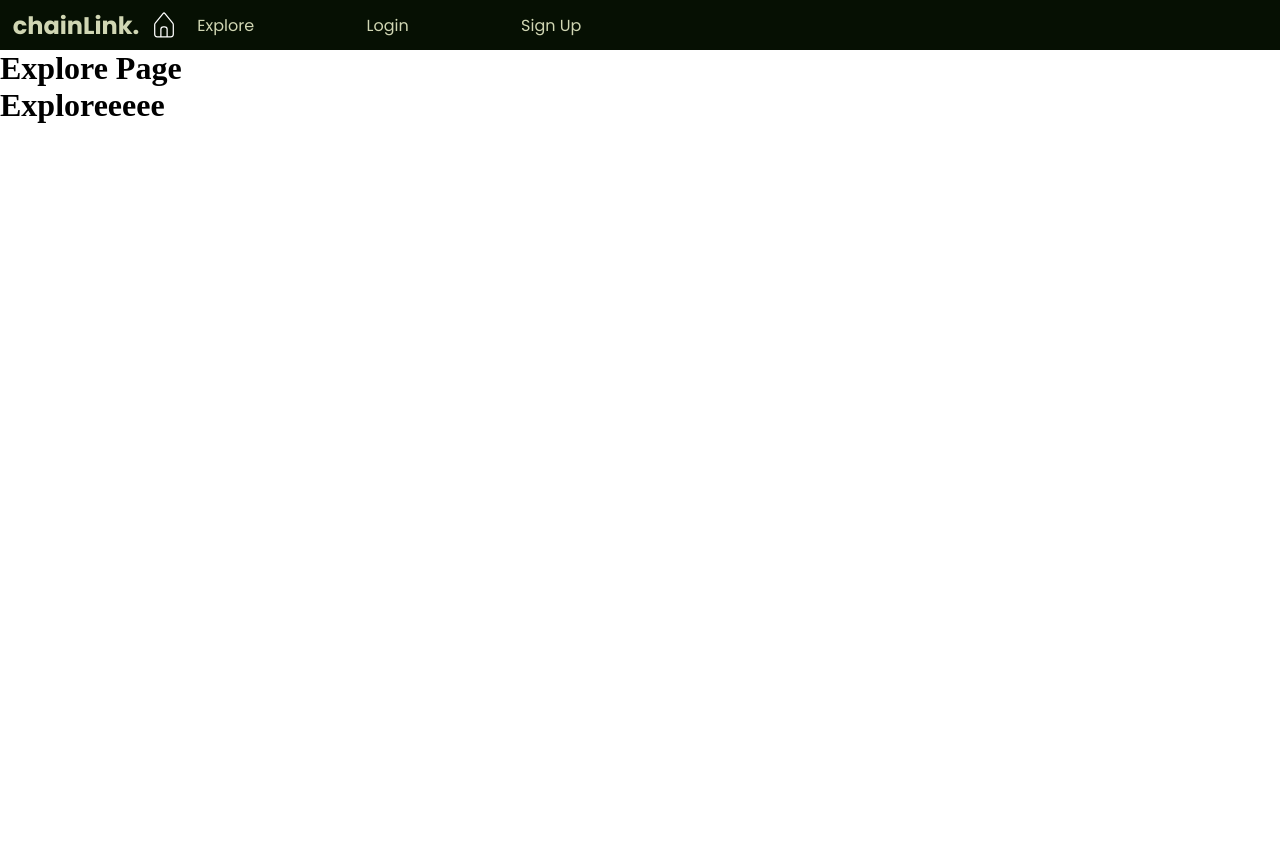
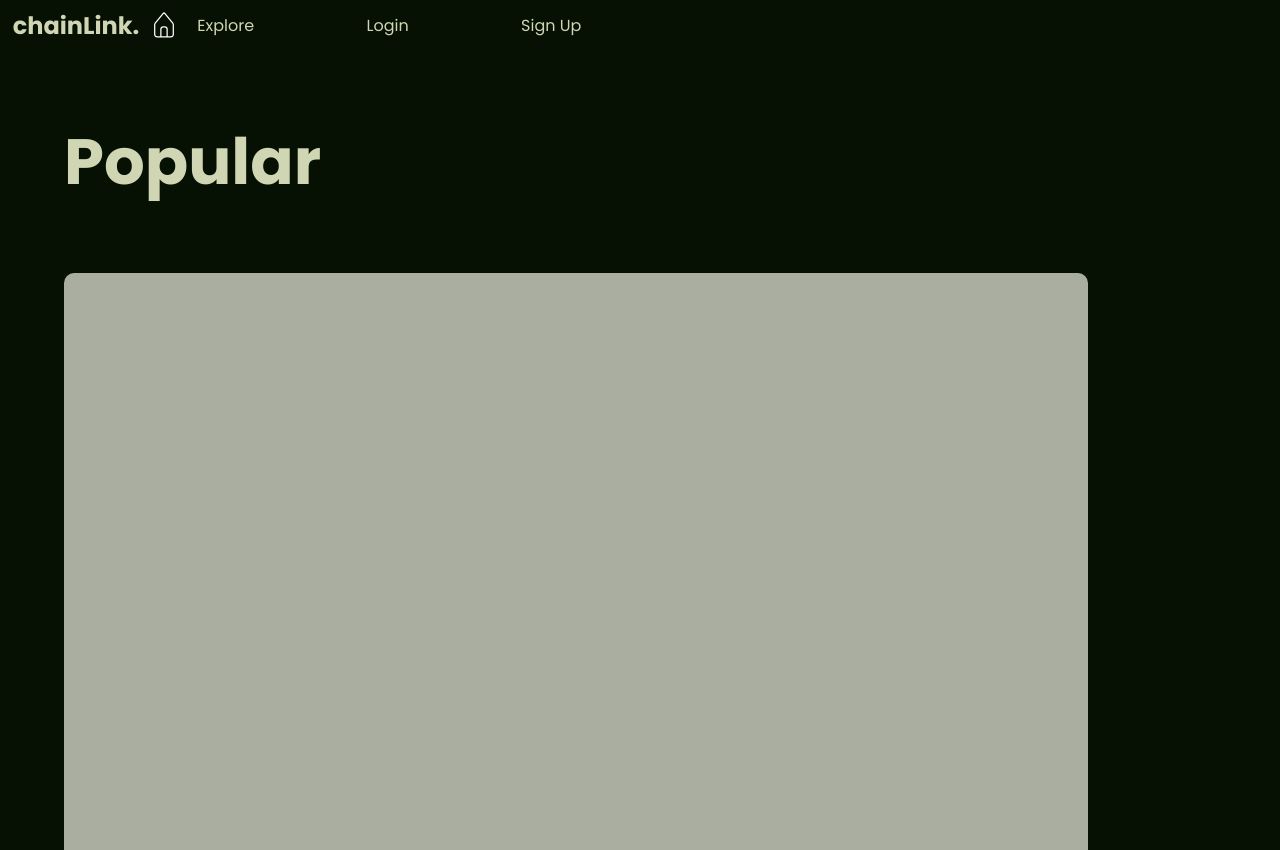
Before and after one commit to ejacksn/chainlink, a Next.js app: page /boards in a window 1280 px wide. Before the commit the page ends 800 px from the top, so only its background shows below. Built offline with nearby package versions, Linux system fonts and the light colour scheme; no server answers.

Commit message:
Implement Firebase configuration and initialize services; add username field to signup form; enhance Explore page layout and styling

```diff
--- /dev/null
+++ b/components/linkBoards/microBoard.js
@@ -0,0 +1,9 @@
+import React from 'react'
+
+export default function microBoard() {
+  return (
+    <div>
+
+    </div>
+  )
+}
--- a/pages/_app.js
+++ b/pages/_app.js
@@ -7,6 +7,9 @@ export const GlobalStyle = createGlobalStyle`
 
     margin: 0;
     padding: 0;
+    --dark-primary: #061003;
+    --mid-secondary: #AAAE7F;
+    --light-primary: #D0D6B3;
   /* width */
   ::-webkit-scrollbar {
     width: 10px;
--- a/pages/auth/signup.js
+++ b/pages/auth/signup.js
@@ -10,6 +10,7 @@ const Signup = () => {
   const { user, setUser } = useStateContext()
   const [ email, setEmail ] = useState('')
   const [ password, setPassword ] = useState('')
+  const [username, setUsername] = useState('')
 
   const router = useRouter()
 
@@ -48,7 +49,7 @@ const Signup = () => {
     <CenterDiv>
     <Section>
         <Header>Sign Up</Header>
-        <Input type="text" placeholder="username"value={password} onChange={()=>{}}/>
+        <Input type="text" placeholder="username"value={username} onChange={(e)=>{setUsername(e.target.value)}}/>
         <Input type="email" placeholder="email"value={email} onChange={(e) => setEmail(e.target.value)}/>
         <Input type="password" placeholder="password"value={password} onChange={(e) => setPassword(e.target.value)}/>
 
--- a/pages/boards/index.js
+++ b/pages/boards/index.js
@@ -2,16 +2,30 @@ import React from 'react';
 import styled from 'styled-components';
 import Link from 'next/link'
 import Navbar from '@/components/Dashboard/Navbar';
+import microBoard from '@/components/linkBoards/microBoard';
 
 export default function Explore(){
     return(
         <div>
 
         <Navbar></Navbar>
+        <PageDiv>
+        <Header>Popular</Header>
+        <DisplayDiv>
+
+        </DisplayDiv>
+        <ul>
+
+        </ul>
 
 
-        <h1>Explore Page</h1>
-        <h1>Exploreeeee</h1>
+
+
+        </PageDiv>
+
+
+
+
 
 
 
@@ -22,3 +36,28 @@ export default function Explore(){
 
     );
 }
+
+const PageDiv = styled.div`
+    background-color: #061003;
+    width: 100%;
+    height: 100vh;
+    margin: 0%;
+    overflow: hidden;
+`
+const Header = styled.h1`
+    color: #D0D6B3;
+    font-size: 4rem;
+
+    margin-top: 5%;
+    font-family: 'Poppins', sans-serif;
+    font-weight: 300px;
+    margin-left: 5%;
+`
+const DisplayDiv = styled.div`
+    background-color: #aaaea0;
+    width: 80%;
+    height: 80vh;
+    margin-top: 5%;
+    border-radius: 10px;
+    margin-left: 5%;
+`
```
Also changed, not shown: pages/index.js (+18 -5 lines), 1 other file (tests, documents, lock files or other folders).
